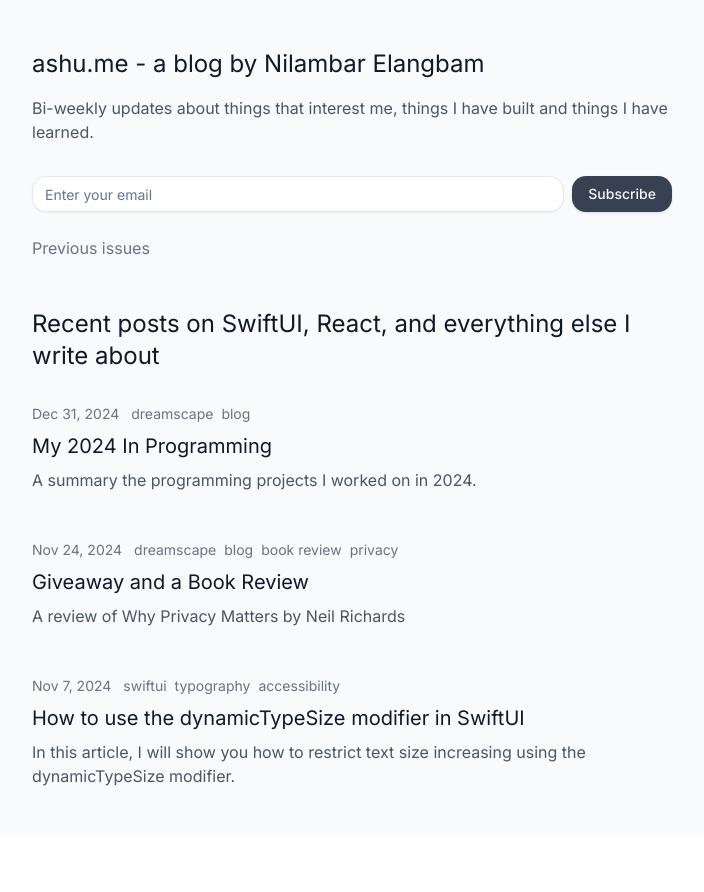
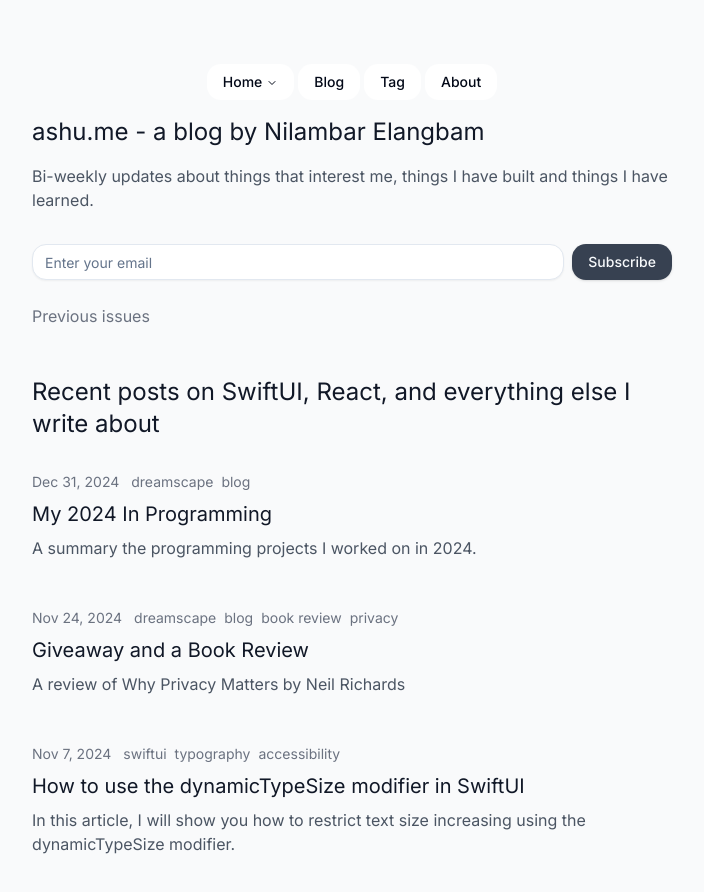
Before and after one commit to neslang-05/my-portfolio, a Next.js app: page /blog in a window 1280 px wide. Shown: the top 892 px of the page, without its empty margins (288-992 px from the left). Before the commit the page ends 836 px from the top, so only its background shows below. Built offline with nearby package versions, Linux system fonts and the light colour scheme.

Commit message:
Update the blog page , add a nav bar

```diff
--- a/src/app/blog/page.tsx
+++ b/src/app/blog/page.tsx
@@ -1,11 +1,15 @@
 "use client";
 import { SubscribeForm } from "@/components/ui/subscribe-form"
 import { BlogPosts } from "@/components/ui/blog-post"
+import NavbarSet from "@/components/ui/navbar-set";
 
 export default function Page() {
   return (
     <div className="min-h-screen bg-gray-50">
       <main className="max-w-2xl mx-auto px-4 py-12">
+        <div className="flex flex-row justify-center py-4">
+          <NavbarSet />
+        </div>
         <header className="mb-12">
           <h1 className="text-2xl font-normal text-gray-900 mb-4">ashu.me - a blog by Nilambar Elangbam</h1>
           <p className="text-gray-600 mb-8">
```
